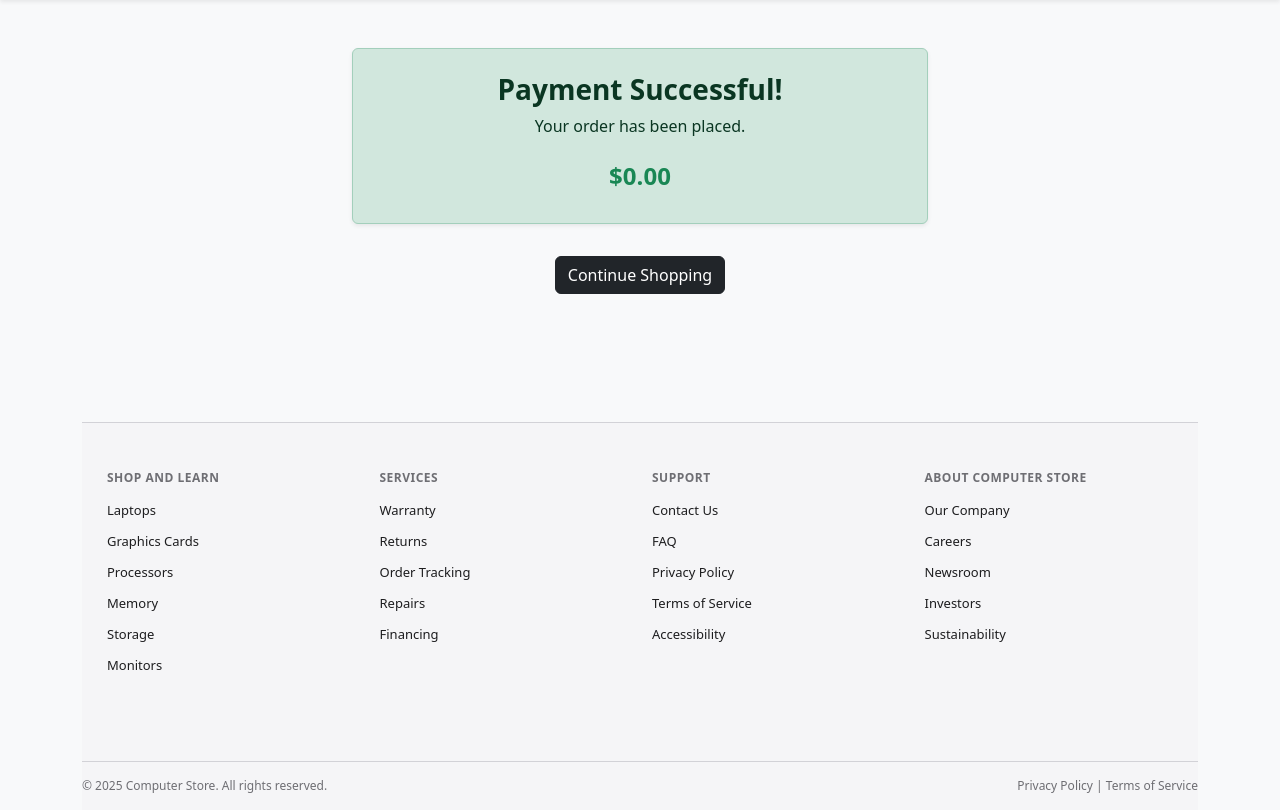
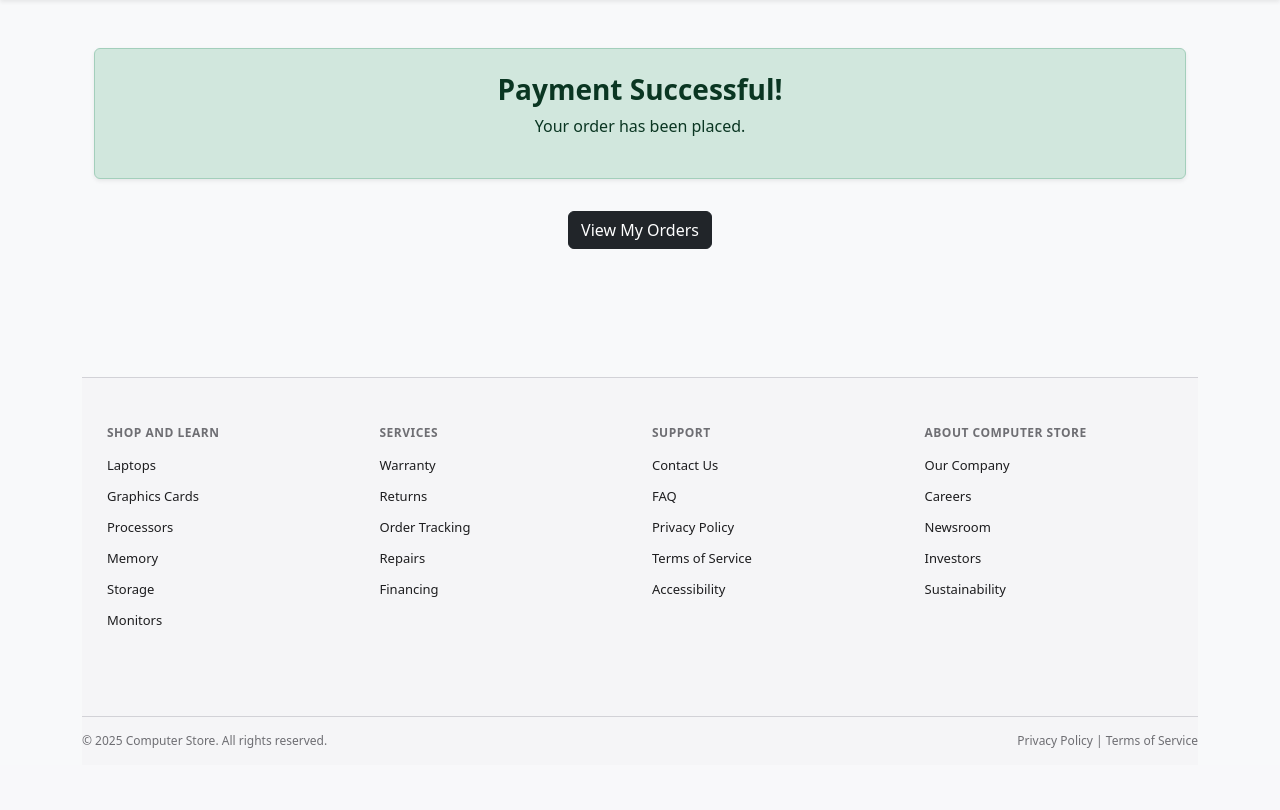
Before and after one commit to Ingsharahang/online_computer_store, a PHP site: page /payment_success.php in a window 1280 px wide. Shown: the part 56-866 px from the top of the page. After the commit the page ends 804 px from the top, so only its background shows below. Run offline with PHP 8.4, Linux system fonts and the light colour scheme; some libraries are stand-ins or nearby versions.

Commit message:
Tiny Changes

```diff
--- a/payment_success.php
+++ b/payment_success.php
@@ -1,18 +1,21 @@
 <?php
 require_once "header.php";
 
-$total = $_GET['total'] ?? 0;
+$order = $_GET['order'] ?? null;
 ?>
 
-<div class="container py-5 text-center" style="max-width:600px;">
+<div class="container py-5 text-center">
 
     <div class="alert alert-success p-4 shadow-sm">
         <h3 class="fw-bold mb-2">Payment Successful!</h3>
-        <p class="mb-4">Your order has been placed.</p>
-        <h4 class="fw-bold text-success">$<?= number_format($total,2) ?></h4>
+        <p>Your order has been placed.</p>
+
+        <?php if ($order): ?>
+            <p class="fw-bold">Order #: <?= $order ?></p>
+        <?php endif; ?>
     </div>
 
-    <a href="products.php" class="btn btn-dark mt-3">Continue Shopping</a>
+    <a href="orders.php" class="btn btn-dark mt-3">View My Orders</a>
 
 </div>
 
```
